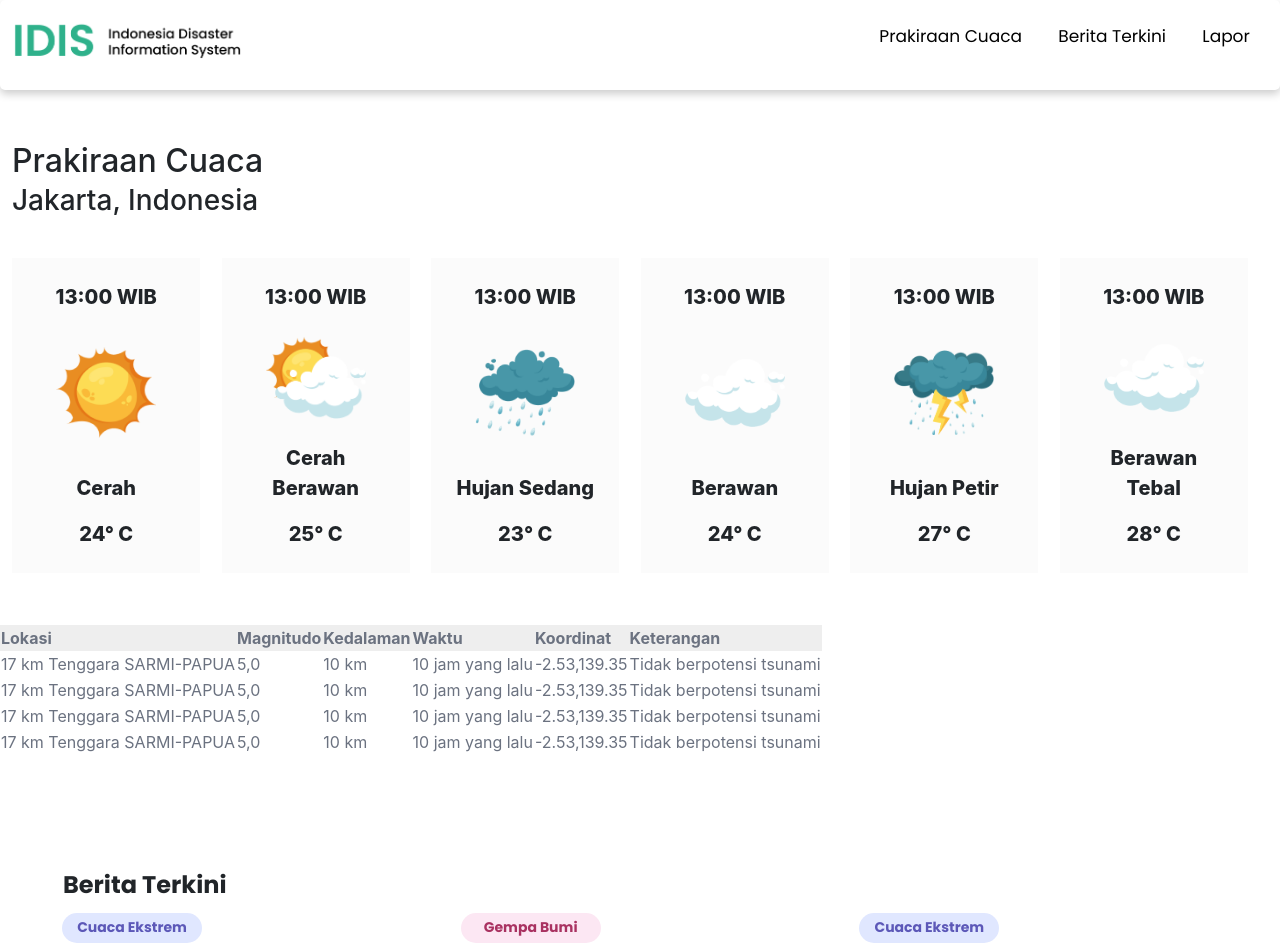
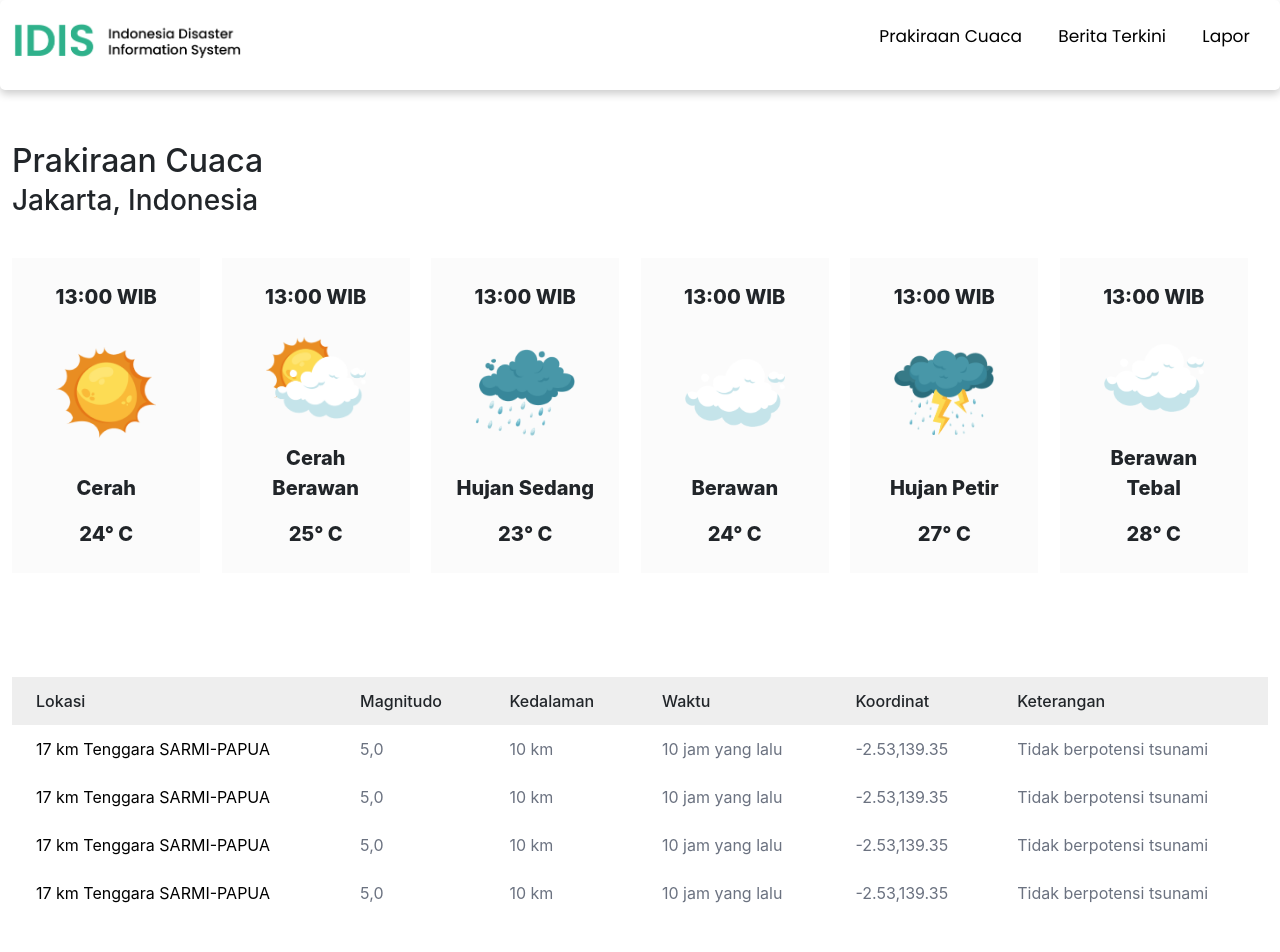
Before and after one commit to devardha/disaster-management, a React (Create React App) app: page / in a window 1280 px wide. Shown: the top 952 px of the page. Built offline with nearby package versions, Linux system fonts and the light colour scheme; the HTML template or start-up script is replaced by a standard one.

Commit message:
Fix styling on RiwayatGempa

```diff
--- a/src/components/LaporanTerkini/LaporanTerkini.css
+++ b/src/components/LaporanTerkini/LaporanTerkini.css
@@ -1,12 +1,12 @@
-@import url('https://fonts.googleapis.com/css?family=Poppins:400,700,900');
+@import url("https://fonts.googleapis.com/css?family=Poppins:400,700,900");
 
 .all-berita {
-    margin: 50px 50px;
+	margin: 50px 0px;
 }
 
 .berita {
 	text-align: left;
-    font-family: 'Poppins';
+	font-family: "Poppins";
 	font-style: normal;
 	font-weight: 700;
 	font-size: 24px;
@@ -25,14 +25,14 @@
 
 .news-event-cuaca h4 {
 	text-align: center;
-    font-family: 'Poppins';
+	font-family: "Poppins";
 	font-style: normal;
 	font-weight: 600;
 	font-size: 14px;
 	line-height: 27px;
-    color: #5C58B8;
+	color: #5c58b8;
 	border-radius: 38px;
-    background: #E0E7FF;
+	background: #e0e7ff;
 	box-sizing: border-box;
 	width: 140px;
 	height: 30px;
@@ -41,14 +41,14 @@
 
 .news-event-gempa h4 {
 	text-align: center;
-    font-family: 'Poppins';
+	font-family: "Poppins";
 	font-style: normal;
 	font-weight: 600;
 	font-size: 14px;
 	line-height: 27px;
-    color: #A93261;
+	color: #a93261;
 	border-radius: 38px;
-    background: #FCE7F3;
+	background: #fce7f3;
 	box-sizing: border-box;
 	width: 140px;
 	height: 30px;
@@ -56,7 +56,7 @@
 }
 
 .news-title {
-    font-family: 'Poppins';
+	font-family: "Poppins";
 	font-style: normal;
 	font-weight: 600;
 	font-size: 18px;
@@ -66,11 +66,11 @@
 }
 
 .news-title:hover {
-    color: #5C58B8;
+	color: #5c58b8;
 }
 
 .news-date {
-    font-family: 'Poppins';
+	font-family: "Poppins";
 	font-style: normal;
 	font-weight: 400;
 	font-size: 12px;
@@ -80,10 +80,10 @@
 }
 
 .news-article {
-    font-family: 'Poppins';
+	font-family: "Poppins";
 	font-style: normal;
 	font-weight: 400;
 	font-size: 16px;
 	line-height: 24px;
-    color: #777E8B;
+	color: #777e8b;
 }
--- a/src/components/RiwayatGempa.tsx
+++ /dev/null
@@ -1,70 +0,0 @@
-const RiwayatGempa = () => {
-	return <div><table>
-		<thead>
-	<tr>
-	<th>Lokasi</th>
-	  <th>Magnitudo</th>
-	  <th>Kedalaman</th>
-	  <th>Waktu</th>
-	  <th>Koordinat</th>
-	  <th>Keterangan</th>
-	</tr>
-	</thead>
-	<tbody>
-	<tr>
-	<td>17 km Tenggara SARMI-PAPUA</td>
-	  <td>5,0</td>
-	  <td>10 km</td>
-	  <td>10 jam yang lalu</td>
-	  <td>-2.53,139.35</td>
-	  <td>Tidak berpotensi tsunami</td>
-	</tr>
-	<tr>
-	<td>17 km Tenggara SARMI-PAPUA</td>
-	  <td>5,0</td>
-	  <td>10 km</td>
-	  <td>10 jam yang lalu</td>
-	  <td>-2.53,139.35</td>
-	  <td>Tidak berpotensi tsunami</td>
-	</tr>
-	<tr>
-	<td>17 km Tenggara SARMI-PAPUA</td>
-	  <td>5,0</td>
-	  <td>10 km</td>
-	  <td>10 jam yang lalu</td>
-	  <td>-2.53,139.35</td>
-	  <td>Tidak berpotensi tsunami</td>
-	</tr>
-	<tr>
-	<td>17 km Tenggara SARMI-PAPUA</td>
-	  <td>5,0</td>
-	  <td>10 km</td>
-	  <td>10 jam yang lalu</td>
-	  <td>-2.53,139.35</td>
-	  <td>Tidak berpotensi tsunami</td>
-	</tr>
-	</tbody>
-  </table>
-  <style>{`
-  thead{
-	background-color:#eeeeee;
-  }
-  td{
-	font-size:16px;
-	color:#6b7280;
-	pading:12px 24px
-}
-tr{
-	font-size:16px;
-	color:#6b7280;
-}
-	tr{
-		font-size:16px;
-		color:#6b7280;
-  `}
-</style>
-
-  </div>;
-};
-
-export default RiwayatGempa;
--- /dev/null
+++ b/src/components/RiwayatGempa/index.tsx
@@ -0,0 +1,79 @@
+const RiwayatGempa = () => {
+	return (
+		<div className="container">
+			<table>
+				<thead>
+					<tr>
+						<th>Lokasi</th>
+						<th>Magnitudo</th>
+						<th>Kedalaman</th>
+						<th>Waktu</th>
+						<th>Koordinat</th>
+						<th>Keterangan</th>
+					</tr>
+				</thead>
+				<tbody>
+					<tr>
+						<td className="location">17 km Tenggara SARMI-PAPUA</td>
+						<td>5,0</td>
+						<td>10 km</td>
+						<td>10 jam yang lalu</td>
+						<td>-2.53,139.35</td>
+						<td>Tidak berpotensi tsunami</td>
+					</tr>
+					<tr>
+						<td className="location">17 km Tenggara SARMI-PAPUA</td>
+						<td>5,0</td>
+						<td>10 km</td>
+						<td>10 jam yang lalu</td>
+						<td>-2.53,139.35</td>
+						<td>Tidak berpotensi tsunami</td>
+					</tr>
+					<tr>
+						<td className="location">17 km Tenggara SARMI-PAPUA</td>
+						<td>5,0</td>
+						<td>10 km</td>
+						<td>10 jam yang lalu</td>
+						<td>-2.53,139.35</td>
+						<td>Tidak berpotensi tsunami</td>
+					</tr>
+					<tr>
+						<td className="location">17 km Tenggara SARMI-PAPUA</td>
+						<td>5,0</td>
+						<td>10 km</td>
+						<td>10 jam yang lalu</td>
+						<td>-2.53,139.35</td>
+						<td>Tidak berpotensi tsunami</td>
+					</tr>
+				</tbody>
+			</table>
+			<style>
+				{`
+					table{
+						border-collapse: collapse;
+					}
+					thead{
+						background-color:#eeeeee;
+					}
+					td{
+						font-size:16px;
+						padding:12px 24px;
+						color:#6b7280;
+					}
+					th{
+						padding:12px 24px;
+						font-weight:500;
+					}
+					tr{
+						font-size:16px;
+					}
+					.location{
+						color:#000000;
+					}
+				`}
+			</style>
+		</div>
+	);
+};
+
+export default RiwayatGempa;
```
Lines whose indentation alone changed are shown as unchanged.
